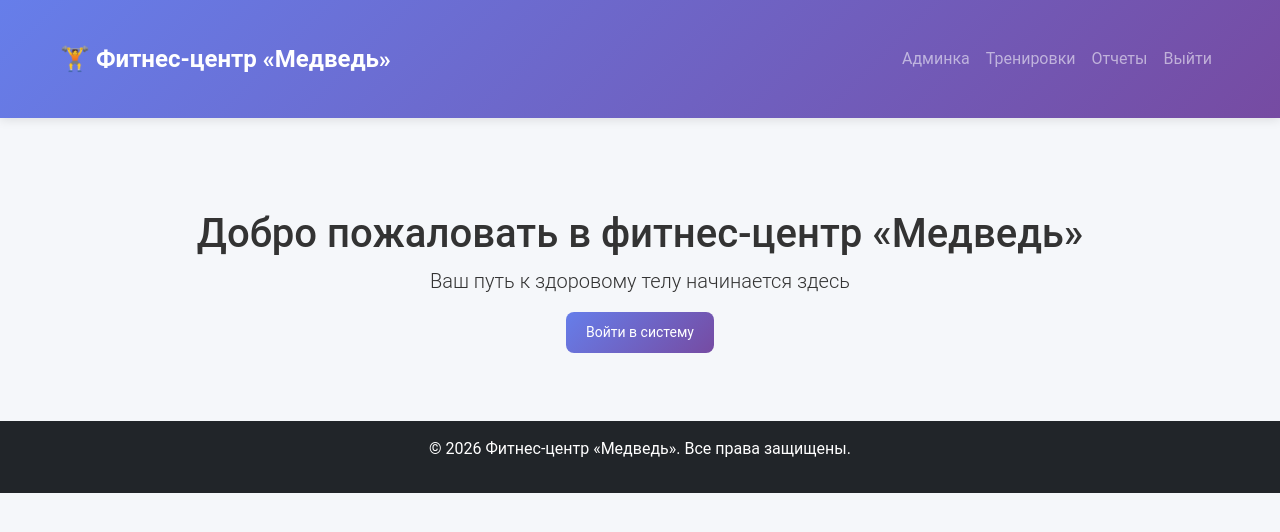
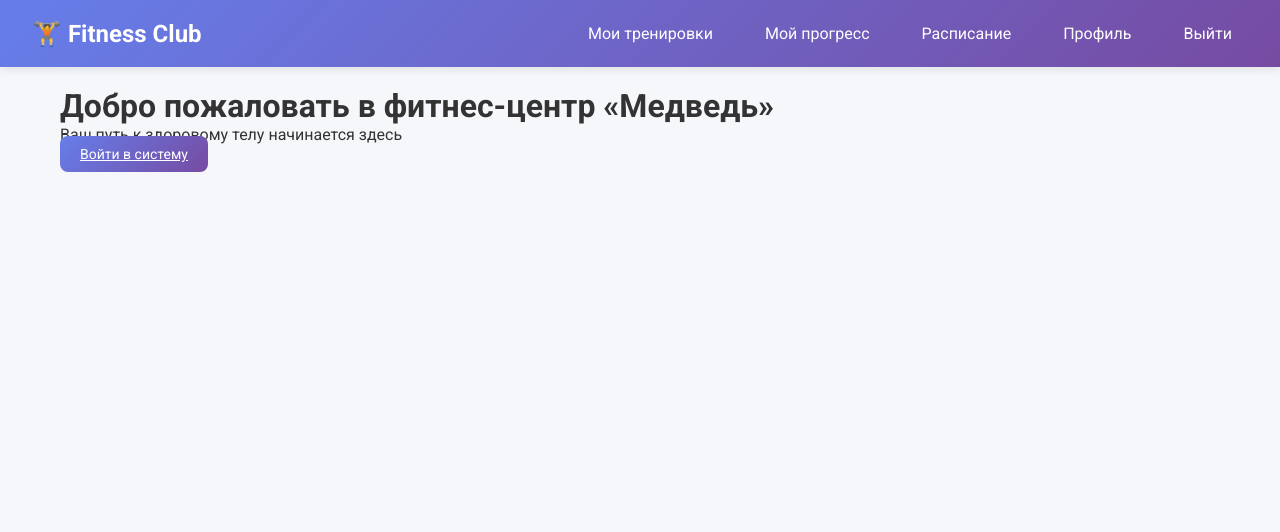
Before and after one commit to SVAROG23/fitness-club-django, a Django app: page / in a window 1280 px wide. Shown: the top 532 px of the page. Run offline with Django 4.2, Linux system fonts and the light colour scheme; the visitor is signed in with stand-in values (Sample User, id 1).

Commit message:
Update base.html

```diff
--- a/templates/base.html
+++ b/templates/base.html
@@ -3,41 +3,42 @@
 <head>
     <meta charset="UTF-8">
     <meta name="viewport" content="width=device-width, initial-scale=1.0">
-    <title>{% block title %}Фитнес-центр «Медведь»{% endblock %}</title>
-    <link href="https://cdn.jsdelivr.net/npm/bootstrap@5.3.0/dist/css/bootstrap.min.css" rel="stylesheet">
+    <title>{% block title %}Fitness Club{% endblock %}</title>
+    <link href="https://fonts.googleapis.com/css2?family=Roboto:wght@300;400;500;700&display=swap" rel="stylesheet">
+    <script src="https://cdn.jsdelivr.net/npm/chart.js"></script>
     {% load static %}
     <link rel="stylesheet" href="{% static 'css/style.css' %}">
 </head>
 <body>
-    <nav class="navbar navbar-expand-lg navbar-dark bg-dark">
-        <div class="container">
-            <a class="navbar-brand" href="/">🏋️ Фитнес-центр «Медведь»</a>
-            <button class="navbar-toggler" type="button" data-bs-toggle="collapse" data-bs-target="#navbarNav">
-                <span class="navbar-toggler-icon"></span>
-            </button>
-            <div class="collapse navbar-collapse" id="navbarNav">
-                <ul class="navbar-nav ms-auto">
-                    {% if user.is_authenticated %}
-                        <li class="nav-item"><a class="nav-link" href="{% url 'admin:index' %}">Админка</a></li>
-                        <li class="nav-item"><a class="nav-link" href="/api/workouts/fix/1/">Тренировки</a></li>
-                        <li class="nav-item"><a class="nav-link" href="{% url 'reports' %}">Отчеты</a></li>
-                        <li class="nav-item"><a class="nav-link" href="{% url 'admin:logout' %}">Выйти</a></li>
-                    {% else %}
-                        <li class="nav-item"><a class="nav-link" href="{% url 'admin:login' %}">Вход</a></li>
-                    {% endif %}
-                </ul>
-            </div>
+    <nav class="navbar">
+        <a href="/" class="navbar-brand">🏋️ Fitness Club</a>
+        <div class="navbar-menu">
+            {% if user.is_authenticated %}
+                {% if user.role == 'trainer' or user.role == 'manager' %}
+                    <a href="/clients/">Клиенты</a>
+                    <a href="/workouts/">Тренировки</a>
+                    <a href="/schedule/">Расписание</a>
+                    <a href="/reports/">Отчеты</a>
+                {% endif %}
+                {% if user.role == 'client' %}
+                    <a href="/my-workouts/">Мои тренировки</a>
+                    <a href="/my-progress/">Мой прогресс</a>
+                    <a href="/schedule/">Расписание</a>
+                {% endif %}
+                <a href="/profile/">Профиль</a>
+                <a href="/logout/">Выйти</a>
+            {% else %}
+                <a href="/login/">Вход</a>
+                <a href="/register/">Регистрация</a>
+            {% endif %}
         </div>
     </nav>
 
-    <main class="container mt-4">
+    <div class="container">
         {% block content %}{% endblock %}
-    </main>
+    </div>
 
-    <footer class="bg-dark text-white text-center py-3 mt-5">
-        <p>&copy; 2026 Фитнес-центр «Медведь». Все права защищены.</p>
-    </footer>
-
-    <script src="https://cdn.jsdelivr.net/npm/bootstrap@5.3.0/dist/js/bootstrap.bundle.min.js"></script>
+    <script src="{% static 'js/main.js' %}"></script>
+    {% block extra_js %}{% endblock %}
 </body>
 </html>
```
